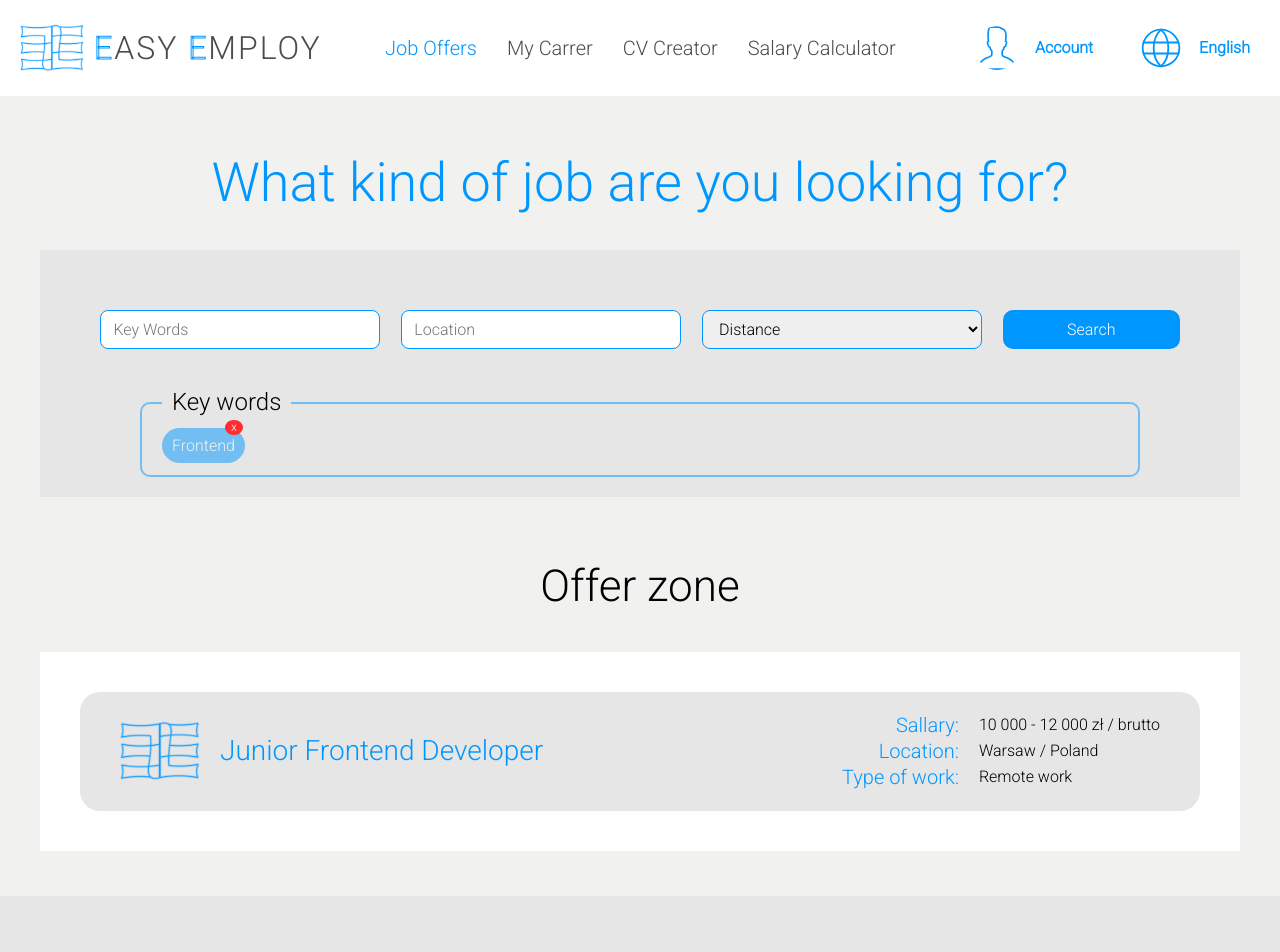
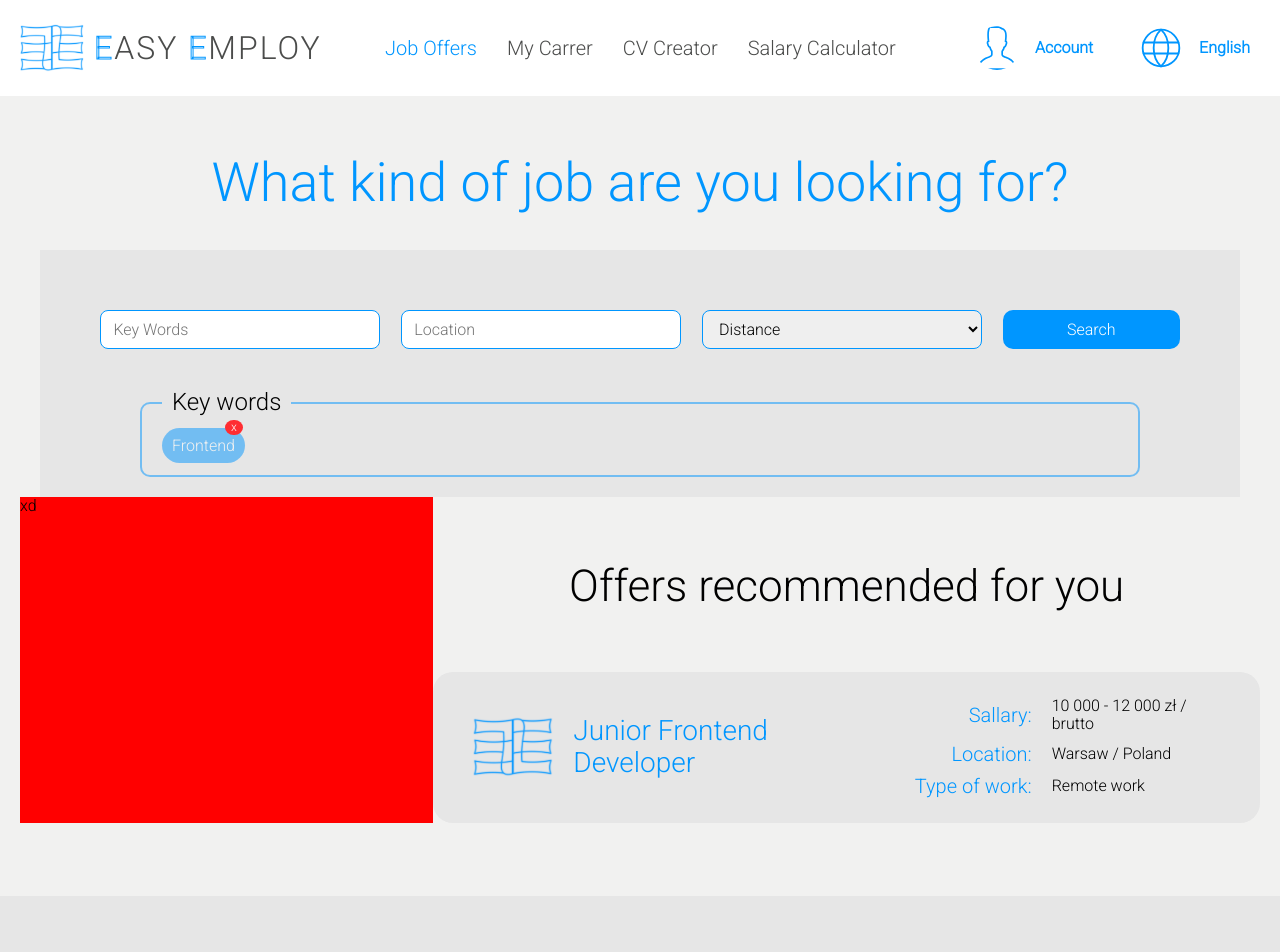
Before and after one commit to mizdebski77/Easy-Employ, a React (Create React App) app: page /Offers in a window 1280 px wide. Shown: the top 952 px of the page. Built offline with nearby package versions, Linux system fonts and the light colour scheme.

Commit message:
Offers container added

```diff
--- a/src/features/JobOffers/jobOffers.tsx
+++ b/src/features/JobOffers/jobOffers.tsx
@@ -1,6 +1,7 @@
 import {
     CaptionsContainer,
     ContentWrapper,
+    FiltersWrapper,
     Form,
     FormWrapper,
     Input,
@@ -15,6 +16,7 @@ import {
     OfferCaptionWrapper,
     OfferTile,
     OfferTitle,
+    OffersContainer,
     OffersTitle,
     OffersWrapper,
     Option,
@@ -58,9 +60,14 @@ export const JobOffers = () => {
                 </KeyWordsWrapper>
             </FormWrapper>
 
-            <OffersTitle>Offer zone</OffersTitle>
+            <OffersContainer>
 
+                <FiltersWrapper>
+                    xd
+                </FiltersWrapper>
                 <OffersWrapper>
+                    <OffersTitle>Offers recommended for you </OffersTitle>
+
                     <OfferTile>
                         <MainSection>
                             <Logo src={logo} />
@@ -89,6 +96,8 @@ export const JobOffers = () => {
 
                     </OfferTile>
                 </OffersWrapper>
+            </OffersContainer>
+
         </Wrapper>
     );
 };
--- a/src/features/JobOffers/styledJobOffers.ts
+++ b/src/features/JobOffers/styledJobOffers.ts
@@ -163,13 +163,15 @@ export const RemoveButton = styled.button`
 `;
 
 export const OffersWrapper = styled.div`
-    background: ${({ theme }) => theme.color.secondColor};
-    max-width: 1200px;
     margin: 0 auto;
-    margin-top: 40px;
-    padding: 40px;
     display: grid;
     gap: 40px;
+`;
+
+export const OffersContainer = styled.div`
+    display: grid;
+    grid-template-columns: 1fr 2fr;
+    max-width: 1500px;
 `;
 
 export const OffersTitle = styled.h2`
@@ -177,6 +179,10 @@ export const OffersTitle = styled.h2`
     margin: 64px 0 20px;
     font-size: 44px;
     font-weight: normal;
+`;
+
+export const FiltersWrapper = styled.div`
+    background: red;
 `;
 
 export const MainSection = styled.div`
```
Lines whose indentation alone changed are shown as unchanged.
